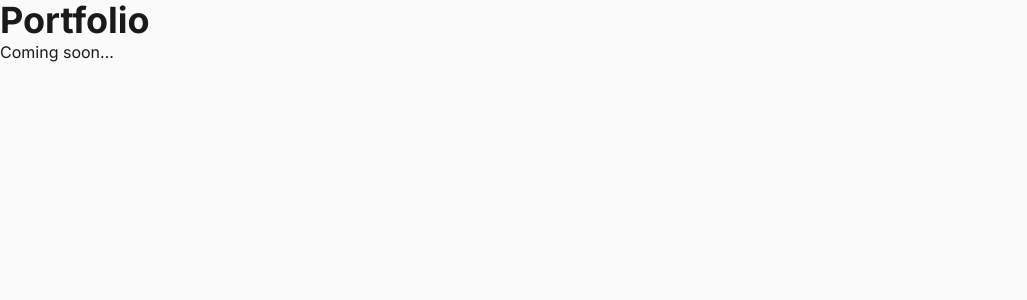
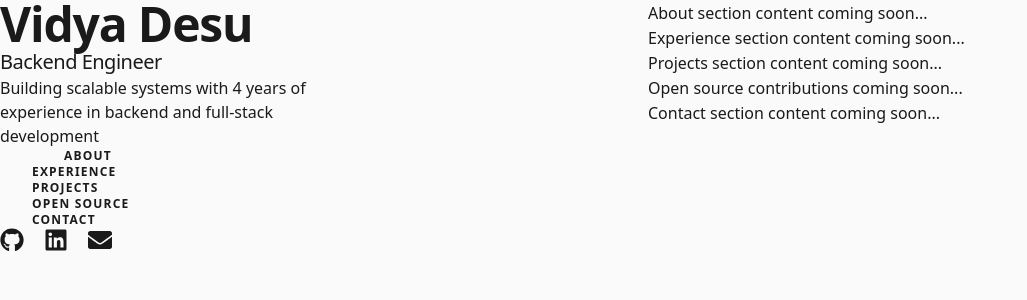
Before and after one commit to vidya381/Portfolio, a Next.js app: page / in a window 1280 px wide. Shown: the top 300 px of the page, without its empty margins (0-1027 px from the left). Built offline with nearby package versions, Linux system fonts and the light colour scheme.

Commit message:
Add split-screen layout with sidebar navigation and section placeholders

```diff
--- a/src/app/page.tsx
+++ b/src/app/page.tsx
@@ -1,10 +1,25 @@
+import Sidebar from '@/components/layout/Sidebar'
+import About from '@/components/sections/About'
+import Experience from '@/components/sections/Experience'
+import Projects from '@/components/sections/Projects'
+import OpenSource from '@/components/sections/OpenSource'
+import Contact from '@/components/sections/Contact'
+
 export default function Home() {
   return (
-    <main className="min-h-screen bg-background text-foreground">
-      <div className="container mx-auto px-4 py-8">
-        <h1 className="text-4xl font-bold text-accent">Portfolio</h1>
-        <p className="mt-4 text-text-secondary">Coming soon...</p>
+    <div className="mx-auto min-h-screen max-w-screen-xl px-6 py-12 font-sans md:px-12 md:py-20 lg:px-24 lg:py-0">
+      <div className="lg:flex lg:justify-between lg:gap-4">
+        <header className="lg:sticky lg:top-0 lg:flex lg:max-h-screen lg:w-1/2 lg:flex-col lg:justify-between lg:py-24">
+          <Sidebar />
+        </header>
+        <main className="pt-24 lg:w-1/2 lg:py-24">
+          <About />
+          <Experience />
+          <Projects />
+          <OpenSource />
+          <Contact />
+        </main>
       </div>
-    </main>
+    </div>
   )
 }
--- /dev/null
+++ b/src/components/layout/Navigation.tsx
@@ -0,0 +1,69 @@
+'use client'
+
+import { useState, useEffect } from 'react'
+import { NAV_ITEMS } from '@/lib/constants'
+import { cn } from '@/lib/utils'
+
+export default function Navigation() {
+  const [activeSection, setActiveSection] = useState('')
+
+  useEffect(() => {
+    const observer = new IntersectionObserver(
+      (entries) => {
+        entries.forEach((entry) => {
+          if (entry.isIntersecting) {
+            setActiveSection(entry.target.id)
+          }
+        })
+      },
+      { threshold: 0.5 }
+    )
+
+    NAV_ITEMS.forEach(({ id }) => {
+      const element = document.getElementById(id)
+      if (element) observer.observe(element)
+    })
+
+    return () => observer.disconnect()
+  }, [])
+
+  const scrollToSection = (id: string) => {
+    const element = document.getElementById(id)
+    element?.scrollIntoView({ behavior: 'smooth' })
+  }
+
+  return (
+    <nav className="nav hidden lg:block" aria-label="In-page jump links">
+      <ul className="mt-16 w-max">
+        {NAV_ITEMS.map(({ id, label }) => (
+          <li key={id}>
+            <button
+              onClick={() => scrollToSection(id)}
+              className={cn(
+                'group flex items-center py-3 transition-all',
+                activeSection === id ? 'active' : ''
+              )}
+            >
+              <span
+                className={cn(
+                  'nav-indicator mr-4 h-px w-8 bg-text-secondary transition-all group-hover:w-16 group-hover:bg-accent',
+                  activeSection === id && 'w-16 bg-accent'
+                )}
+              />
+              <span
+                className={cn(
+                  'nav-text text-xs font-bold uppercase tracking-widest transition-all',
+                  activeSection === id
+                    ? 'text-foreground'
+                    : 'text-text-secondary group-hover:text-foreground'
+                )}
+              >
+                {label}
+              </span>
+            </button>
+          </li>
+        ))}
+      </ul>
+    </nav>
+  )
+}
--- /dev/null
+++ b/src/components/layout/Sidebar.tsx
@@ -0,0 +1,25 @@
+'use client'
+
+import { SITE_CONFIG } from '@/lib/constants'
+import Navigation from './Navigation'
+import SocialLinks from './SocialLinks'
+
+export default function Sidebar() {
+  return (
+    <div className="lg:sticky lg:top-0 lg:flex lg:max-h-screen lg:w-1/2 lg:flex-col lg:justify-between lg:py-24">
+      <div>
+        <h1 className="text-4xl font-bold tracking-tight text-foreground sm:text-5xl">
+          {SITE_CONFIG.name}
+        </h1>
+        <h2 className="mt-3 text-lg font-medium tracking-tight text-foreground sm:text-xl">
+          Backend Engineer
+        </h2>
+        <p className="mt-4 max-w-xs leading-normal text-text-secondary">
+          Building scalable systems with 4 years of experience in backend and full-stack development
+        </p>
+        <Navigation />
+      </div>
+      <SocialLinks />
+    </div>
+  )
+}
--- /dev/null
+++ b/src/components/layout/SocialLinks.tsx
@@ -0,0 +1,42 @@
+'use client'
+
+import { FaGithub, FaLinkedin, FaEnvelope } from 'react-icons/fa'
+import { SITE_CONFIG } from '@/lib/constants'
+
+export default function SocialLinks() {
+  return (
+    <ul className="ml-1 mt-8 flex items-center gap-5" aria-label="Social media">
+      <li className="shrink-0">
+        <a
+          href={SITE_CONFIG.github}
+          target="_blank"
+          rel="noreferrer noopener"
+          className="block text-text-secondary transition hover:text-accent"
+          aria-label="GitHub"
+        >
+          <FaGithub className="h-6 w-6" />
+        </a>
+      </li>
+      <li className="shrink-0">
+        <a
+          href={SITE_CONFIG.linkedin}
+          target="_blank"
+          rel="noreferrer noopener"
+          className="block text-text-secondary transition hover:text-accent"
+          aria-label="LinkedIn"
+        >
+          <FaLinkedin className="h-6 w-6" />
+        </a>
+      </li>
+      <li className="shrink-0">
+        <a
+          href={`mailto:${SITE_CONFIG.email}`}
+          className="block text-text-secondary transition hover:text-accent"
+          aria-label="Email"
+        >
+          <FaEnvelope className="h-6 w-6" />
+        </a>
+      </li>
+    </ul>
+  )
+}
--- /dev/null
+++ b/src/components/sections/About.tsx
@@ -0,0 +1,16 @@
+export default function About() {
+  return (
+    <section id="about" className="mb-16 scroll-mt-16 lg:mb-24 lg:scroll-mt-24">
+      <div className="sticky top-0 z-20 -mx-6 mb-4 w-screen bg-background/75 px-6 py-5 backdrop-blur lg:sr-only lg:relative lg:top-auto lg:mx-auto lg:w-full lg:px-0 lg:py-0 lg:opacity-0">
+        <h2 className="text-sm font-bold uppercase tracking-widest text-foreground lg:sr-only">
+          About
+        </h2>
+      </div>
+      <div>
+        <p className="mb-4">
+          About section content coming soon...
+        </p>
+      </div>
+    </section>
+  )
+}
--- /dev/null
+++ b/src/components/sections/Contact.tsx
@@ -0,0 +1,16 @@
+export default function Contact() {
+  return (
+    <section id="contact" className="mb-16 scroll-mt-16 lg:mb-24 lg:scroll-mt-24">
+      <div className="sticky top-0 z-20 -mx-6 mb-4 w-screen bg-background/75 px-6 py-5 backdrop-blur lg:sr-only lg:relative lg:top-auto lg:mx-auto lg:w-full lg:px-0 lg:py-0 lg:opacity-0">
+        <h2 className="text-sm font-bold uppercase tracking-widest text-foreground lg:sr-only">
+          Contact
+        </h2>
+      </div>
+      <div>
+        <p className="mb-4">
+          Contact section content coming soon...
+        </p>
+      </div>
+    </section>
+  )
+}
--- /dev/null
+++ b/src/components/sections/Experience.tsx
@@ -0,0 +1,16 @@
+export default function Experience() {
+  return (
+    <section id="experience" className="mb-16 scroll-mt-16 lg:mb-24 lg:scroll-mt-24">
+      <div className="sticky top-0 z-20 -mx-6 mb-4 w-screen bg-background/75 px-6 py-5 backdrop-blur lg:sr-only lg:relative lg:top-auto lg:mx-auto lg:w-full lg:px-0 lg:py-0 lg:opacity-0">
+        <h2 className="text-sm font-bold uppercase tracking-widest text-foreground lg:sr-only">
+          Experience
+        </h2>
+      </div>
+      <div>
+        <p className="mb-4">
+          Experience section content coming soon...
+        </p>
+      </div>
+    </section>
+  )
+}
--- /dev/null
+++ b/src/components/sections/OpenSource.tsx
@@ -0,0 +1,16 @@
+export default function OpenSource() {
+  return (
+    <section id="opensource" className="mb-16 scroll-mt-16 lg:mb-24 lg:scroll-mt-24">
+      <div className="sticky top-0 z-20 -mx-6 mb-4 w-screen bg-background/75 px-6 py-5 backdrop-blur lg:sr-only lg:relative lg:top-auto lg:mx-auto lg:w-full lg:px-0 lg:py-0 lg:opacity-0">
+        <h2 className="text-sm font-bold uppercase tracking-widest text-foreground lg:sr-only">
+          Open Source
+        </h2>
+      </div>
+      <div>
+        <p className="mb-4">
+          Open source contributions coming soon...
+        </p>
+      </div>
+    </section>
+  )
+}
--- /dev/null
+++ b/src/components/sections/Projects.tsx
@@ -0,0 +1,16 @@
+export default function Projects() {
+  return (
+    <section id="projects" className="mb-16 scroll-mt-16 lg:mb-24 lg:scroll-mt-24">
+      <div className="sticky top-0 z-20 -mx-6 mb-4 w-screen bg-background/75 px-6 py-5 backdrop-blur lg:sr-only lg:relative lg:top-auto lg:mx-auto lg:w-full lg:px-0 lg:py-0 lg:opacity-0">
+        <h2 className="text-sm font-bold uppercase tracking-widest text-foreground lg:sr-only">
+          Projects
+        </h2>
+      </div>
+      <div>
+        <p className="mb-4">
+          Projects section content coming soon...
+        </p>
+      </div>
+    </section>
+  )
+}
```
